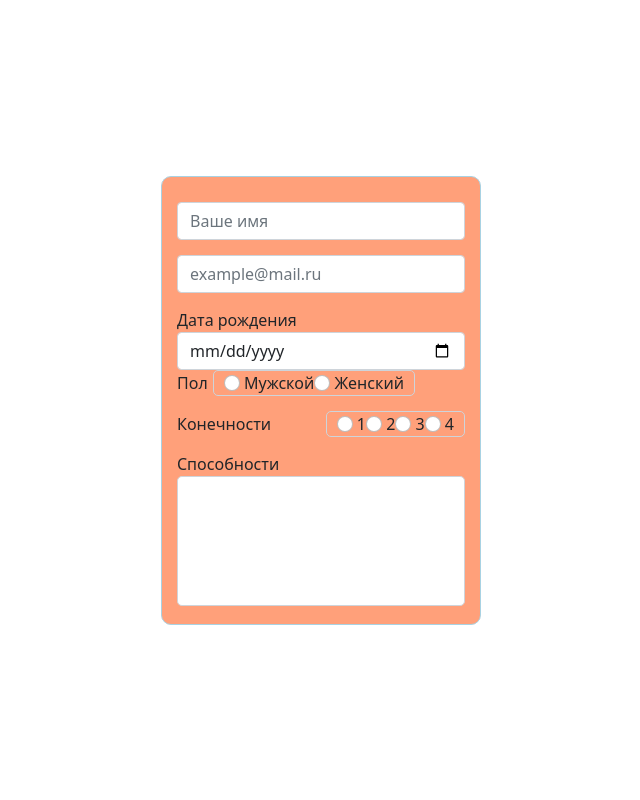
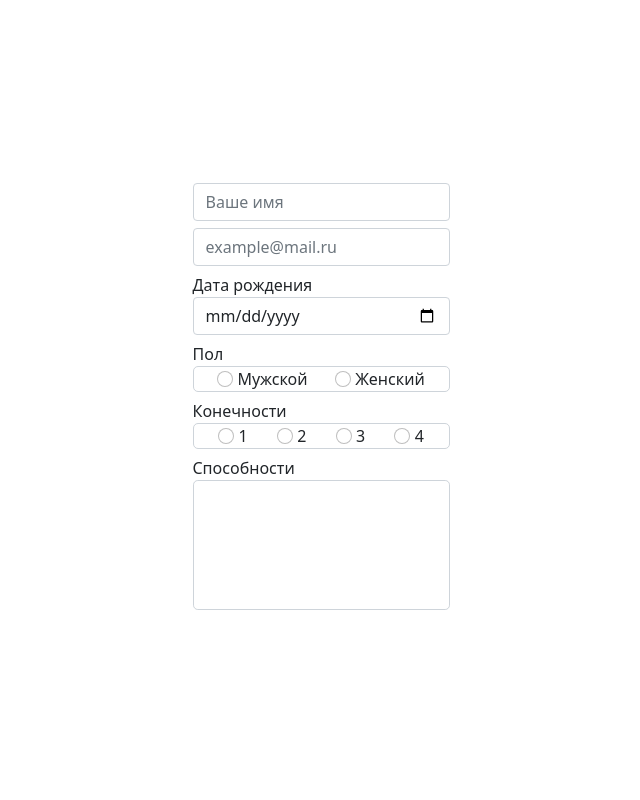
Before and after one commit to xobpuk/web, a PHP site: page /4/form.php in a window 1280 px wide. Shown: the whole page, without its empty margins (319-959 px from the left). Run offline with PHP 8.4, Linux system fonts and the light colour scheme; data that the repository does not hold is empty.

Commit message:
Update style.css

```diff
--- a/4/style.css
+++ b/4/style.css
@@ -3,7 +3,7 @@
     padding: 0;
 }
 
-body, html {
+html, body {
     height: 100%;
 }
 
@@ -13,54 +13,10 @@ body {
     align-items: center;
 }
 
-.form-container {
-     background-color:#FFA07A;
-    display:flex;
-    justify-content: space-between;
-    flex-direction: column;
-    align-items: center;
-    padding: 10px 15px;
-    border: 1px solid rgba(168,210,227, 1);
-    border-radius: 10px;
-    width: 25%;
+.block {
+    margin-bottom: 7px;
 }
 
-.form-container form{
-    width: 100%;
-}
-
-.form-container .form-title {
-    align-self: flex-start;
-    font-size: 22px;
-    color: #cd00cd;
-    padding-bottom: 10px;
-    border-bottom: 1px solid rgba(168,210,227, 1);
-    display: block;
-    width: 100%;
-}
-
-.input-group, .form-check, #send-btn {
-    margin: 15px 0;
-}
-
-#gender-block, #limbs-block {
-    display: flex;
-    justify-content: space-between;
-    align-items: center;
-    margin-bottom: 15px;
-}
-
-#gender-block, #limbs-block {
-    padding: 0;
-}
-
-#gender-block {
-    margin-right: 50px;
-}
-
-#limbs-block .block-title {
-    margin-right: 5px;
-}
 .error {
     color: rgba(245, 46, 46, 1);
     border: 1px solid rgba(245, 46, 46, 1);
@@ -78,10 +34,6 @@ body {
     border-radius: 5px;
 }
 
-
 #send-btn {
-background-color:#98ff98;
-
-    display: block;
     width: 100%;
 }
```
